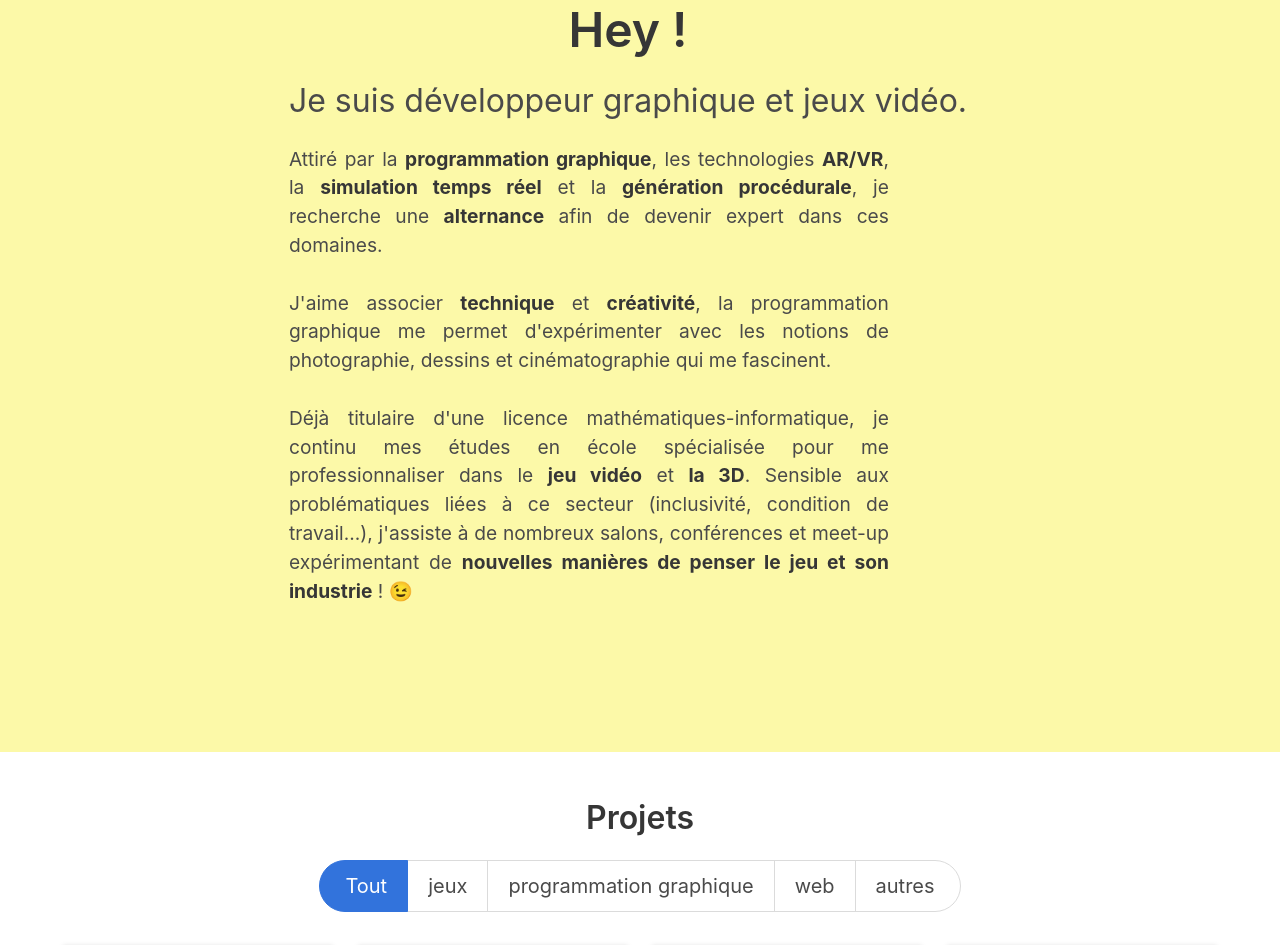
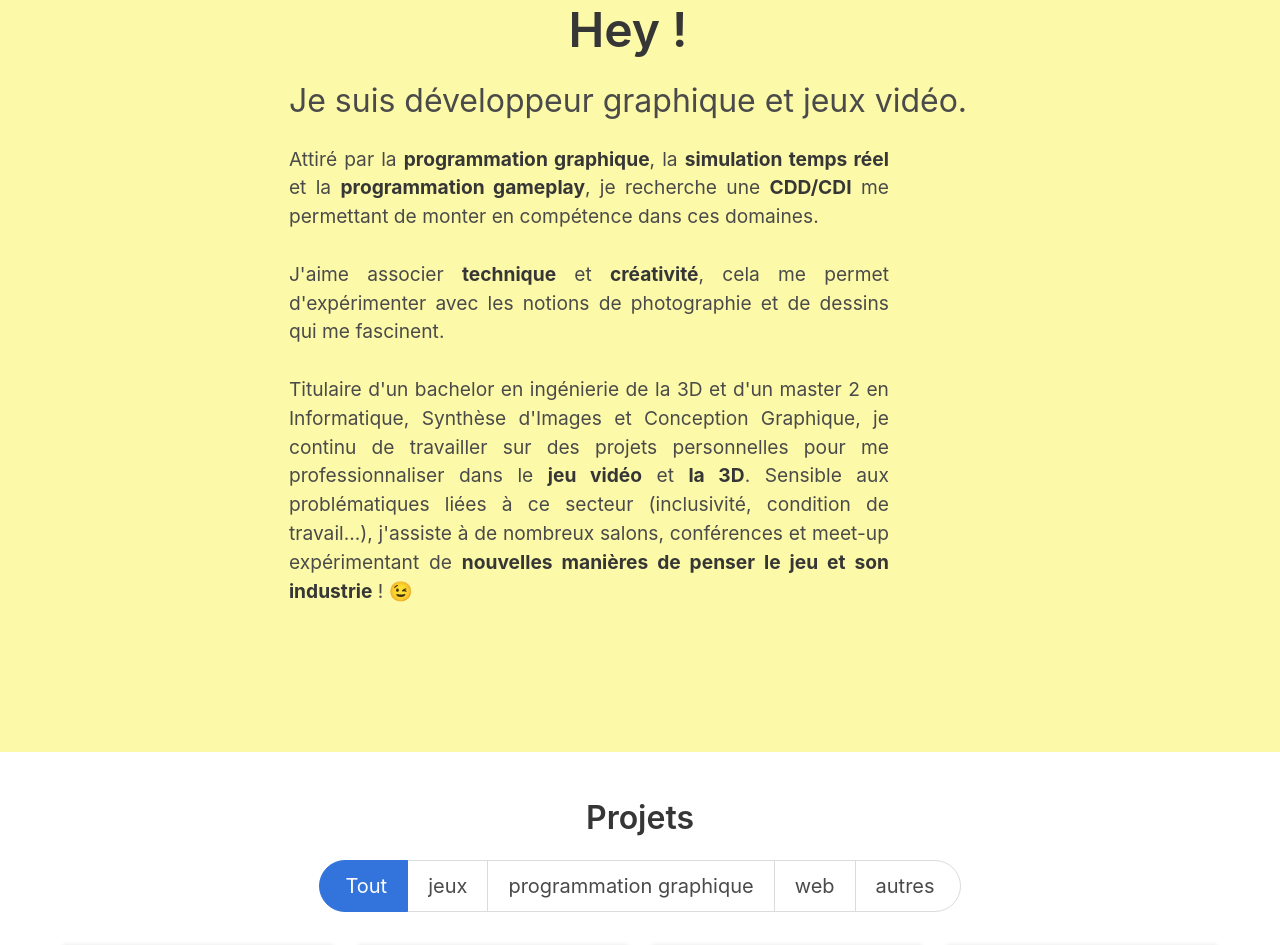
Before and after one commit to KrankerApfel/KrankerApfel.github.io, a plain HTML site: page index.html in a window 1280 px wide. Shown: the part 848-1793 px from the top of the page. Drawn offline with nearby package versions, Linux system fonts and the light colour scheme.

Commit message:
Update index

```diff
--- a/index.html
+++ b/index.html
@@ -146,14 +146,14 @@
                         <p class="title is-1 is-spaced" style="text-align:center;">Hey !</p>
                         <p class="subtitle is-3">Je suis développeur graphique et jeux vidéo.</p>
                         <p class="header-text">
-                            Attiré par la  <strong>programmation graphique</strong>, les technologies <strong>AR/VR</strong>, la  <strong>simulation temps réel</strong> et la <strong>génération procédurale</strong>,
-                            je recherche une <strong>alternance</strong> afin de devenir expert dans ces domaines.
+                            Attiré par la  <strong>programmation graphique</strong>, la  <strong>simulation temps réel</strong> et la <strong>programmation gameplay</strong>,
+                            je recherche une <strong>CDD/CDI</strong> me permettant de monter en compétence dans ces domaines.
                             <br /><br />
-                            J'aime associer <strong>technique</strong> et <strong>créativité</strong>, la programmation graphique me permet d'expérimenter avec
-                            les notions de photographie, dessins et cinématographie qui me fascinent.
+                            J'aime associer <strong>technique</strong> et <strong>créativité</strong>, cela me permet d'expérimenter avec
+                            les notions de photographie et de dessins qui me fascinent.
                             <br /><br />
-                            Déjà titulaire d'une licence mathématiques-informatique,
-                            je continu mes études en école spécialisée pour me professionnaliser dans le <strong>jeu vidéo</strong> et <strong>la 3D</strong>.
+                            Titulaire d'un bachelor en ingénierie de la 3D et d'un master 2 en Informatique, Synthèse d'Images et Conception Graphique,
+                            je continu de travailler sur des projets personnelles pour me professionnaliser dans le <strong>jeu vidéo</strong> et <strong>la 3D</strong>.
 
                             Sensible aux problématiques liées à ce secteur (inclusivité, condition de travail...), j'assiste à de nombreux salons, conférences et meet-up
                             expérimentant de <strong>nouvelles manières de penser le jeu et son industrie</strong> ! 😉
```
